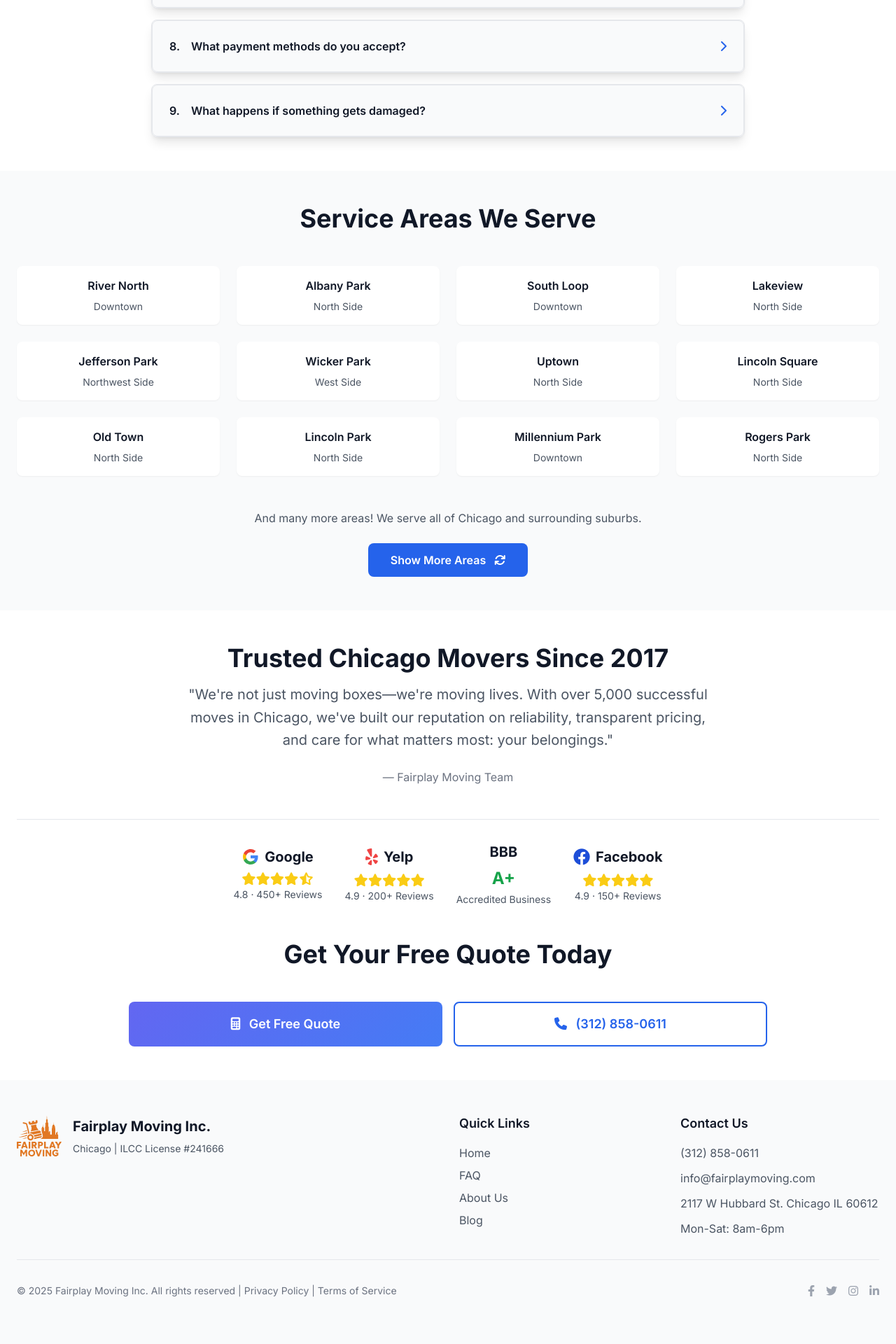
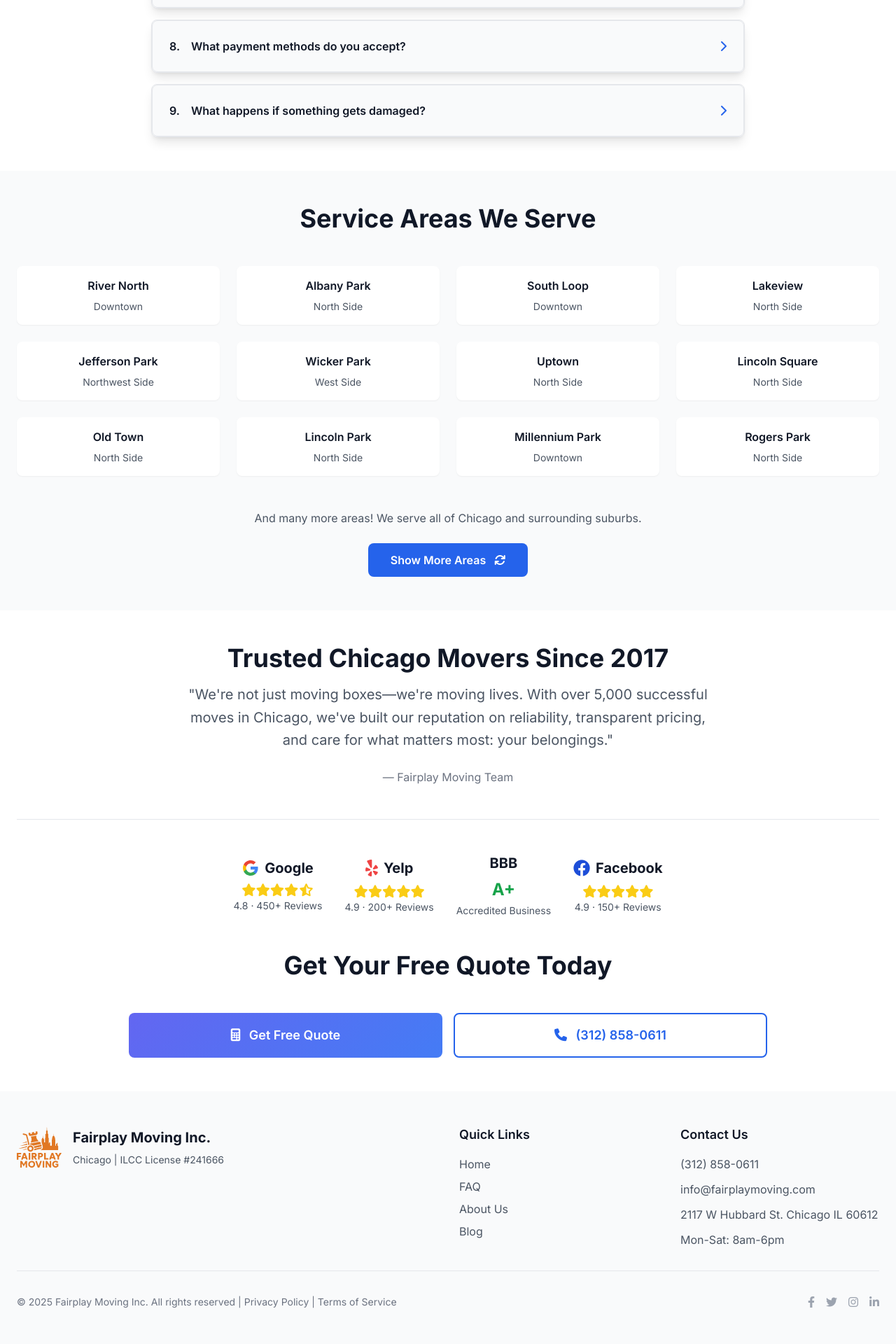
Before and after one commit to andreacarpini/fair_2, a Jekyll site: the page built from index.html, in a window 1280 px wide. Shown: the part 4295-6215 px from the top of the page at 70% size. Built offline with Jekyll 4.4.1, drawn with Linux system fonts in a browser that asks for light colours; nearby versions of some CDN libraries; the list of posts is cut into pages by our own code.

Commit message:
almost v2

```diff
--- a/index.html
+++ b/index.html
@@ -540,7 +540,7 @@ description: "Licensed and insured moving company in Chicago. Local and long-dis
         </div>
 
         <!-- Review Badges -->
-        <div class="flex flex-wrap justify-center items-center gap-8 mt-12 border-t border-gray-200 pt-8">
+        <div class="flex flex-wrap justify-center items-center gap-8 mt-12 border-t border-gray-200 pt-12">
             <!-- Google Reviews -->
             <div class="text-center">
                 <div class="flex items-center justify-center gap-2 mb-2">
```
Also changed, not shown: 2 other files.
